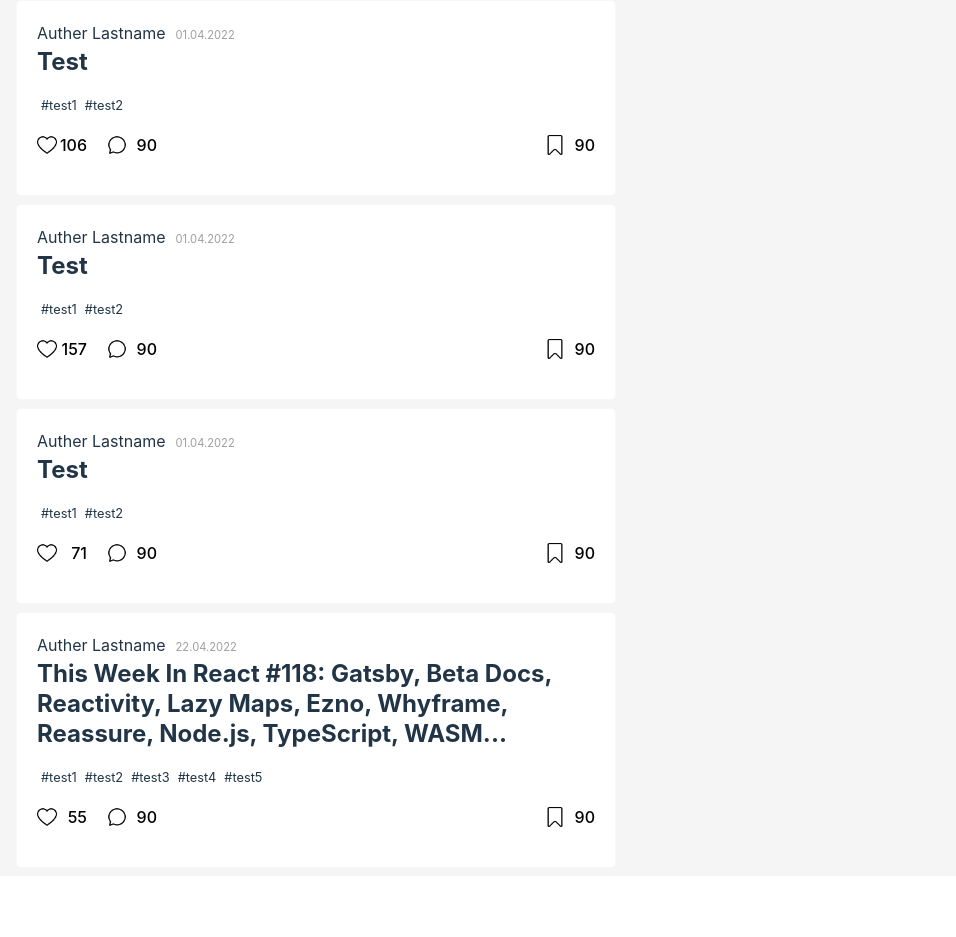
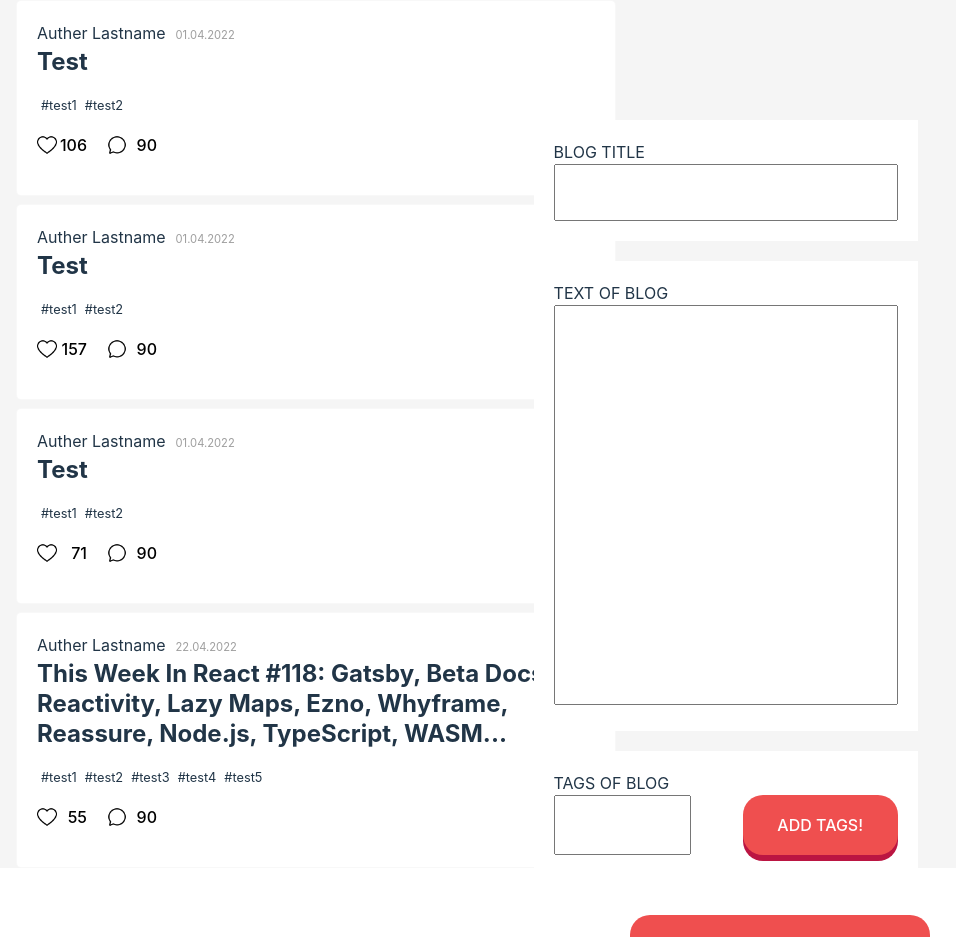
Before and after one commit to Bespaliy/Blog, a React (Vite) app: page / in a window 1280 px wide. Shown: the top 937 px of the page, without its empty margins (324-1280 px from the left). Before the commit the page ends 876 px from the top, so only its background shows below. Built offline with nearby package versions, Linux system fonts and the light colour scheme; data requests are answered from the project's data file.

Commit message:
add create_panel

```diff
--- a/src/App.css
+++ b/src/App.css
@@ -19,6 +19,7 @@
 
 .blog {
     width: 600px;
+    margin: 0 auto;
 }
 
 .blog-body {
--- a/src/App.tsx
+++ b/src/App.tsx
@@ -1,4 +1,6 @@
-import BlogList from './feauters/blogList/blogList'
+import BlogList from './feauters/blogList/blogList';
+import CreatePanel from './feauters/createPanel/createPanel';
+
 import './App.css'
 
 function App() {
@@ -6,6 +8,7 @@ function App() {
   return (
     <>
       <BlogList />
+      <CreatePanel />
     </>
   )
 }
--- a/src/feauters/blogList/blogList.tsx
+++ b/src/feauters/blogList/blogList.tsx
@@ -27,9 +27,9 @@ const BlogList = () => {
 	}
 
 	return (
-		<div className='blog'>
+		<main className='blog'>
 			{renderBlogs()}
-		</div>
+		</main>
 	)
 }
 
--- /dev/null
+++ b/src/feauters/createPanel/createPanel.css
@@ -0,0 +1,65 @@
+.panel {
+    position: absolute;
+    right: 3%;
+    top: 15%;
+    width: 30%;
+}
+
+.panel_title, .panel_text, .panel_tags {
+    margin-bottom: 20px;
+    background-color: white;
+    padding: 20px;
+}
+
+.panel_submit {
+    background-color: white;
+    padding: 20px 25%;
+}
+
+#title {
+    width: 100%;
+    font-size: 20px;
+    padding: 15px;
+}
+
+.panel_tags div {
+    display: flex;
+    justify-content: space-between;
+}
+
+.panel_tags .btn_3d {
+    width: 45%;
+}
+
+#tags {
+    width: 40%;
+    font-size: 20px;
+    padding: 15px;
+}
+
+#text {
+    width: 100%;
+    resize: unset;
+    padding: 15px;
+    font-size: 20px;
+    min-height: 400px;
+}
+
+.btn_3d {
+    height: 60px;
+    width: 300px;
+    border-radius: 20px;
+    background-color: #EF4F4F;
+    color: #fff;
+    font-size: 1em;
+    border: none;
+    outline: none;
+    cursor: pointer;
+    transition: .5s;
+    box-shadow: 0 6px 0 #BB1542;
+}
+
+.btn_3d:active {
+    box-shadow: none;
+    transform: translateY(6px);
+}
--- /dev/null
+++ b/src/feauters/createPanel/createPanel.tsx
@@ -0,0 +1,30 @@
+
+
+import './createPanel.css';
+
+const CreatePanel = () => {
+	return (
+		<aside className="panel">
+			<div className="panel_title">
+				<label htmlFor="title">BLOG TITLE</label>
+				<input id="title" type="text" name="title" required/>
+			</div>
+			<div className="panel_text">
+				<label htmlFor="text">TEXT OF BLOG</label>
+				<textarea name="text" id="text"></textarea>
+			</div>
+			<div className="panel_tags">
+				<label htmlFor="tag">TAGS OF BLOG</label>
+				<div>
+				<input name="tags" id="tags"></input>
+				<button className='btn btn_3d'>ADD TAGS!</button>
+				</div>
+			</div>
+			<div className="panel_submit">
+				<button className='btn btn_3d'>CREATE BLOG!</button>
+			</div>
+		</aside>
+	)
+}
+
+export default CreatePanel;
--- a/src/index.css
+++ b/src/index.css
@@ -32,9 +32,7 @@ a:hover {
 
 body {
   margin: 0;
-  display: flex;
   place-items: center;
-  justify-content: center;
   min-width: 320px;
   min-height: 100vh;
   background-color: #F5F5F5;
```
